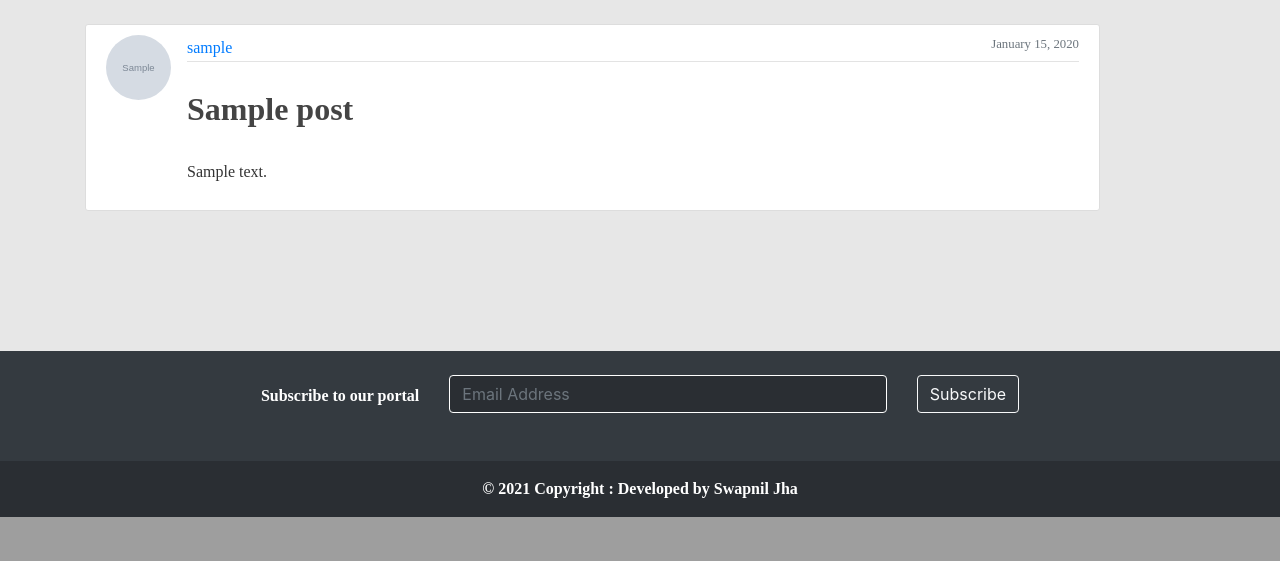
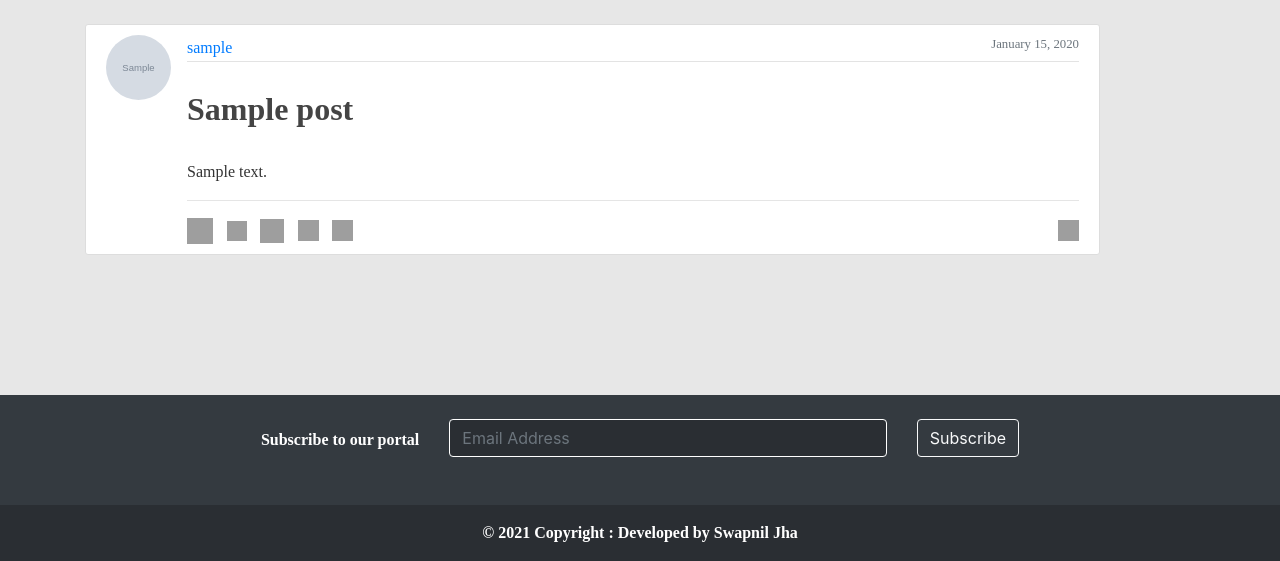
Before and after one commit to Swapnil0506/First-Draft, a Django app: page / in a window 1280 px wide. Shown: the part 929-1490 px from the top of the page. Before the commit the page ends 1446 px from the top, so only its background shows below. Run offline with Django 3.2, Linux system fonts and the light colour scheme; tables that the repository leaves empty hold one stand-in row (values such as "Sample post"); grey boxes marked "Sample" are stand-in pictures; some libraries are stand-ins or nearby versions; grey boxes are pictures that could not be loaded.

Commit message:
Updates done

```diff
--- a/blog/templates/blog/home.html
+++ b/blog/templates/blog/home.html
@@ -14,6 +14,13 @@
             </div><br>
             <h2><a class="article-title" style="font-family: 'Noto Serif JP', serif; font-weight: 700;" href="{% url 'post-detail' post.id %}">{{ post.title }}</a></h2><br>
             <p class="article-content" style="font-family: 'Noto Serif JP', serif; font-weight: 400;">{{ post.content }}</p>
+            <hr>
+            <a target="_blank" href="https://api.whatsapp.com/send?text={{ post.title }}%20{{ post.content }}" title="Share to whatsapp"><img src="https://icons.iconarchive.com/icons/tinylab/android-lollipop-apps/128/Whatsapp-icon.png" height="26px" alt="whatsapp" width="26px"></a>&nbsp;&nbsp;
+            <a href="https://www.facebook.com/sharer.php?u=https://myfirstdraft.herokuapp.com/{% url 'post-detail' post.id %}" target="_blank" title="Share to Facebook"><img src="https://icons.iconarchive.com/icons/yootheme/social-bookmark/128/social-facebook-button-blue-icon.png" alt="facebook" height="20px" width="20px"></a>&nbsp;&nbsp;
+            <a href="https://twitter.com/share?url=https://myfirstdraft.herokuapp.com/{% url 'post-detail' post.id %}&text={{ post.title }}&via=[via]&hashtags=[hashtags]" target="_blank" title="Share to twitter"><img src="https://icons.iconarchive.com/icons/xenatt/minimalism/128/App-Twitter-icon.png" alt="twitter" height="24px" width="24px"></a>&nbsp;&nbsp;
+            <a href="https://pinterest.com/pin/create/bookmarklet/?media={{ post.author.profile.image.url }}&url=https://myfirstdraft.herokuapp.com/{% url 'post-detail' post.id %}&is_video=[is_video]&description={{ post.title }}" target="_blank" title="Share to Pinterest"><img src="https://icons.iconarchive.com/icons/uiconstock/socialmedia/128/Pinterest-icon.png" height="21px" width="21px" alt="pinterest"></a>&nbsp;&nbsp;
+            <a href="https://www.linkedin.com/shareArticle?url=https://myfirstdraft.herokuapp.com/{% url 'post-detail' post.id %}&title={{ post.title }}" target="_blank" title="Share to Linkedin"><img src="https://icons.iconarchive.com/icons/uiconstock/socialmedia/128/Linkedin-icon.png" height="21px" width="21px" alt="linkedin"></a>
+            <a href="mailto:{{ post.author.email }}" style="float: right;" title="Mail to Author"><img src="https://icons.iconarchive.com/icons/zerode/plump/128/Mail-icon.png" height="21px" width="21px" alt="Mail"></a>
           </div>
         </article>
     {% endfor %}
```
